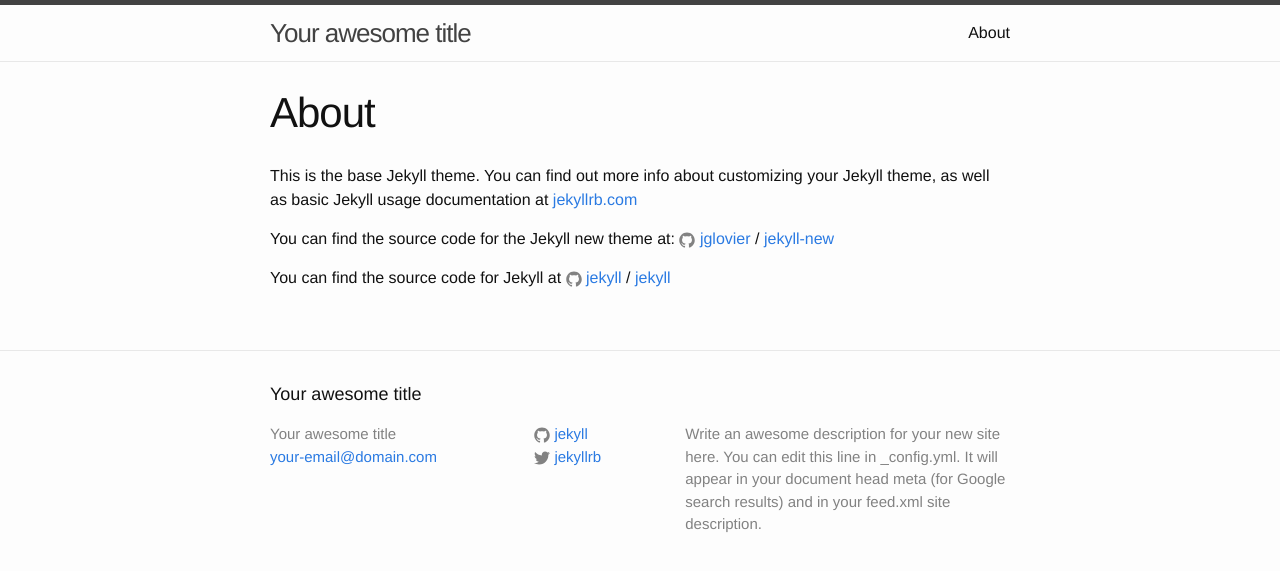
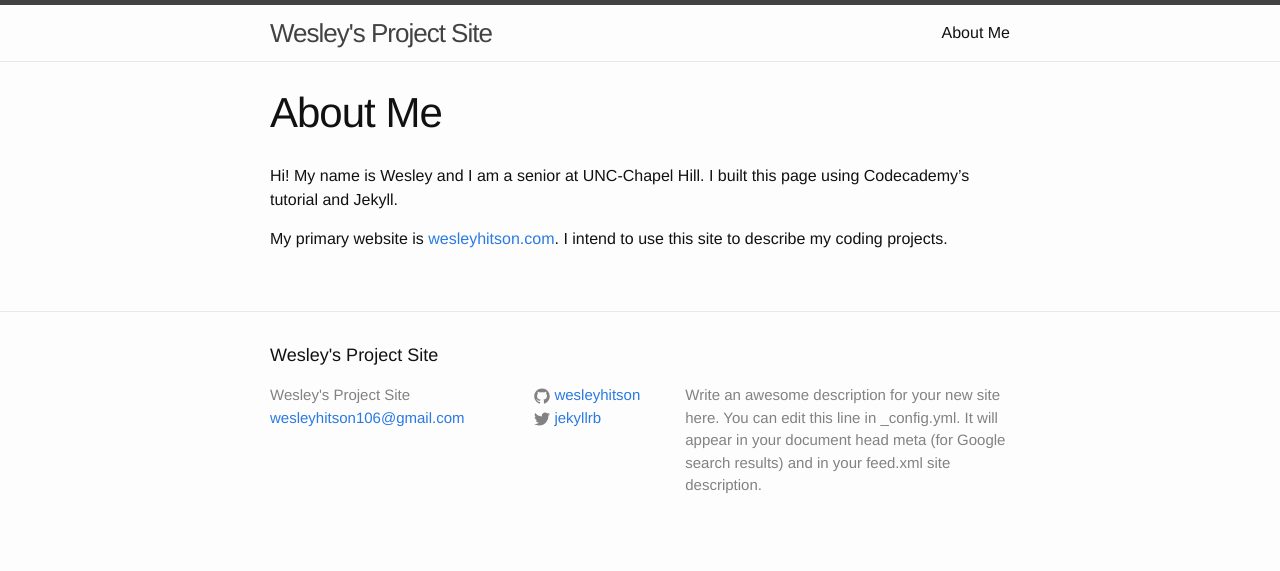
Before and after one commit to wesleyhitson/wesleyhitson.github.io, a Jekyll site: the page built from about.md, in a window 1280 px wide. Shown: the top 571 px of the page. Built offline with Jekyll 4.4.1, drawn with Linux system fonts in a browser that asks for light colours.

Commit message:
Changes to about page

```diff
--- a/_config.yml
+++ b/_config.yml
@@ -6,8 +6,8 @@
 # 'jekyll serve'. If you change this file, please restart the server process.
 
 # Site settings
-title: Your awesome title
-email: your-email@domain.com
+title: Wesley's Project Site
+email: wesleyhitson106@gmail.com
 description: > # this means to ignore newlines until "baseurl:"
   Write an awesome description for your new site here. You can edit this
   line in _config.yml. It will appear in your document head meta (for
@@ -15,7 +15,7 @@ description: > # this means to ignore newlines until "baseurl:"
 baseurl: "" # the subpath of your site, e.g. /blog
 url: "http://yourdomain.com" # the base hostname & protocol for your site
 twitter_username: jekyllrb
-github_username:  jekyll
+github_username:  wesleyhitson
 
 # Build settings
 markdown: kramdown
--- a/about.md
+++ b/about.md
@@ -1,15 +1,10 @@
 ---
 layout: page
-title: About
+title: About Me
 permalink: /about/
 ---
 
-This is the base Jekyll theme. You can find out more info about customizing your Jekyll theme, as well as basic Jekyll usage documentation at [jekyllrb.com](http://jekyllrb.com/)
+Hi! My name is Wesley and I am a senior at UNC-Chapel Hill. I built this page using Codecademy's tutorial and Jekyll.
 
-You can find the source code for the Jekyll new theme at:
-{% include icon-github.html username="jglovier" %} /
-[jekyll-new](https://github.com/jglovier/jekyll-new)
 
-You can find the source code for Jekyll at
-{% include icon-github.html username="jekyll" %} /
-[jekyll](https://github.com/jekyll/jekyll)
+My primary website is [wesleyhitson.com](wesleyhitson.com). I intend to use this site to describe my coding projects.
```
